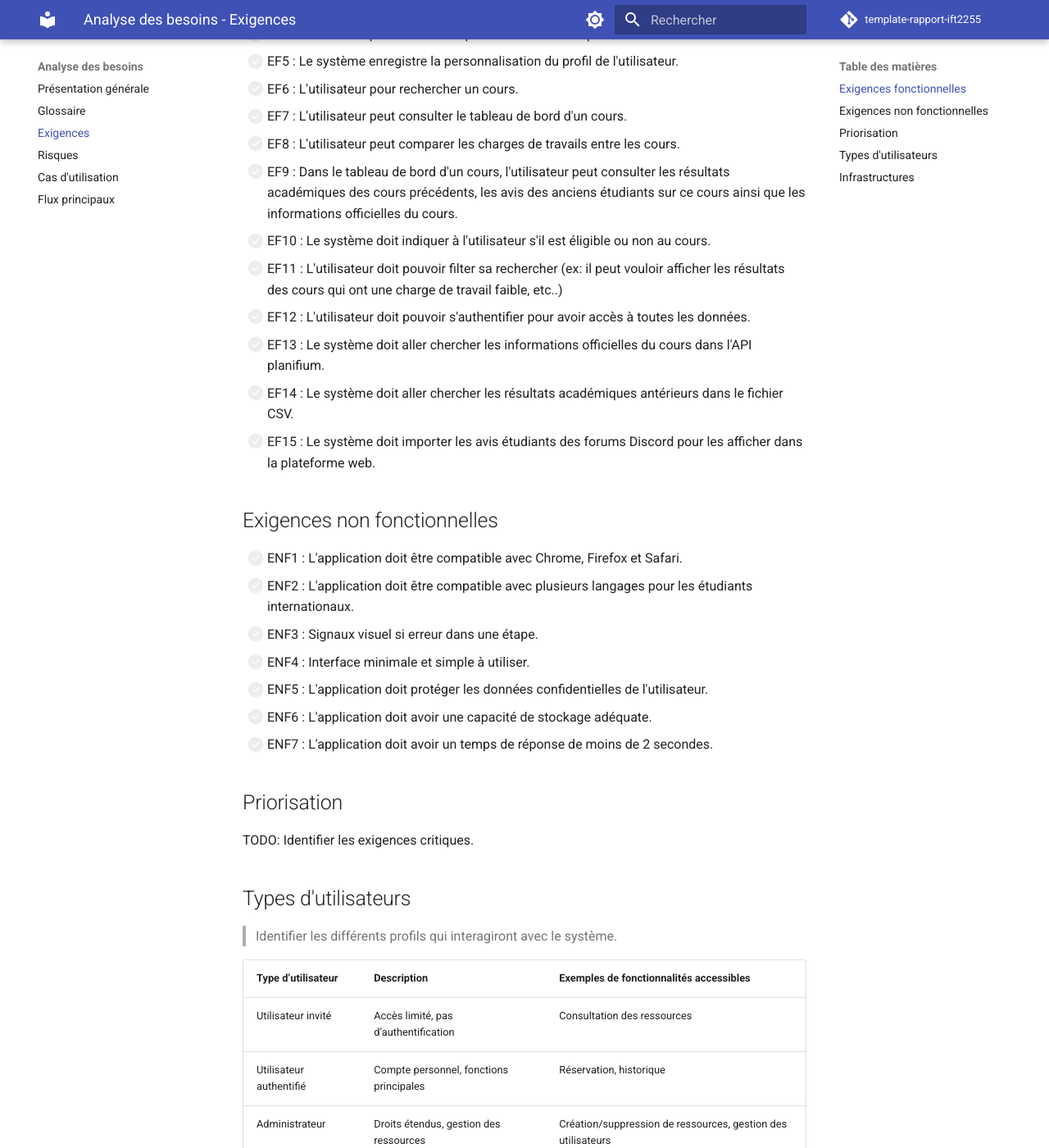
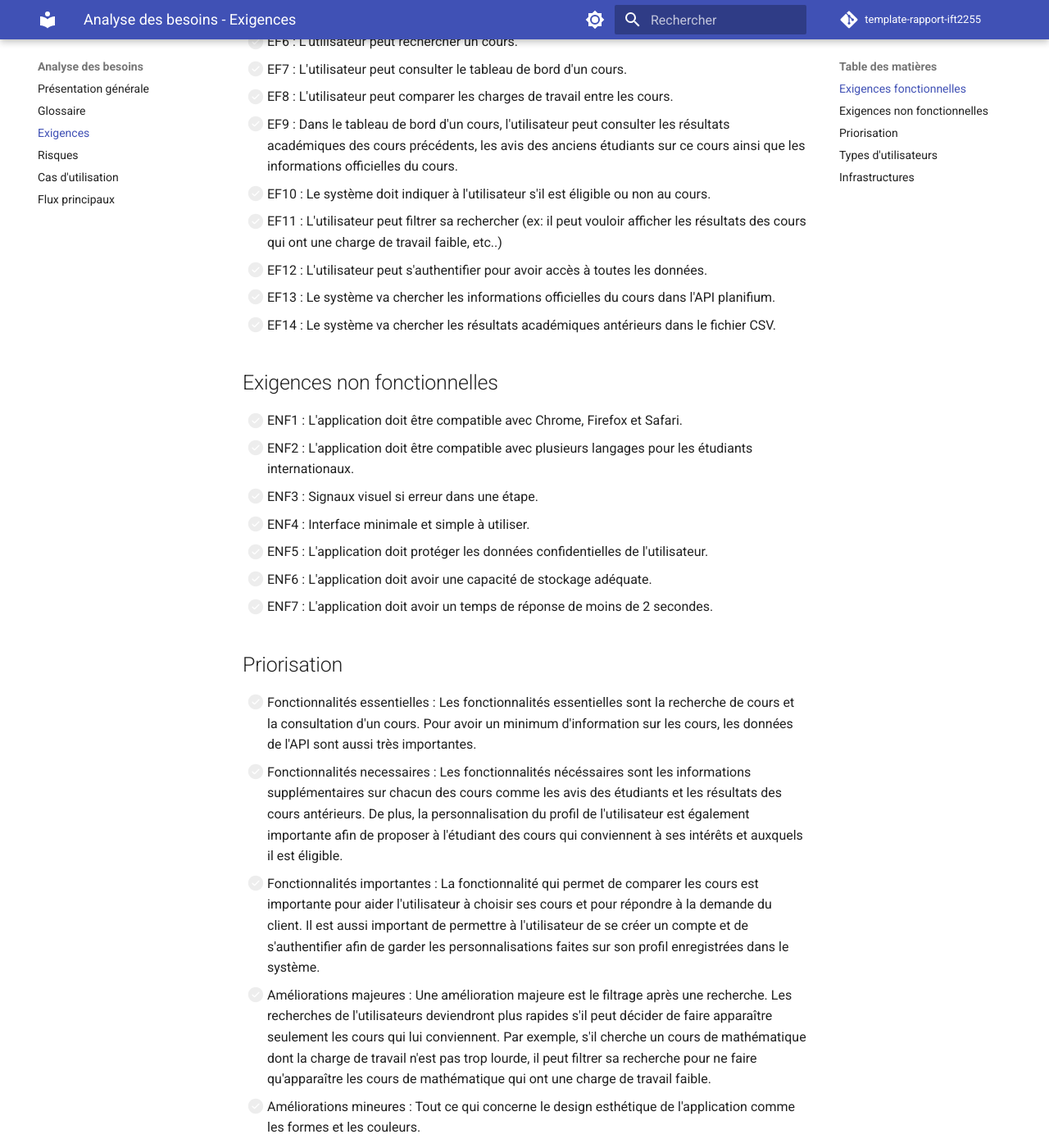
Before and after one commit to jujutheriault/IFT2255_Devoir1, an MkDocs documentation site: the page built from docs/besoins/exigences.md, in a window 1280 px wide and 1400 px high, scrolled down 434 px. Shown: the whole window at 82% size. Built offline with MkDocs 1.6.1 and Material for MkDocs 9.7.7, drawn with Linux system fonts in a browser that asks for light colours; comment, search, counter and statistics services are not loaded; some of the changed text lies outside the part shown.

Commit message:
Ajout des besoin fonctionnels + priorisations + tyoes d'utilisateurs

```diff
--- a/docs/besoins/exigences.md
+++ b/docs/besoins/exigences.md
@@ -6,25 +6,20 @@ title: Analyse des besoins - Exigences
 
 ## Exigences fonctionnelles
 
-TODO: Liste des fonctions que le système doit accomplir.
-
-Exemple :
-
 - [ ] EF1 : L’utilisateur peut créer un compte.
-- [ ] EF2 : Le système envoie un courriel de confirmation.
+- [ ] EF3 : Le système doit importer les avis étudiants des forums Discord pour les afficher dans la plateforme web.
 - [ ] EF3 : Le système permet à l'utilisateur de personnaliser son profil.
 - [ ] EF4 : L'utilisateur peut en tout temps aller modifier son profil.
 - [ ] EF5 : Le système enregistre la personnalisation du profil de l'utilisateur.
-- [ ] EF6 : L'utilisateur pour rechercher un cours.
+- [ ] EF6 : L'utilisateur peut rechercher un cours.
 - [ ] EF7 : L'utilisateur peut consulter le tableau de bord d'un cours.
-- [ ] EF8 : L'utilisateur peut comparer les charges de travails entre les cours.
+- [ ] EF8 : L'utilisateur peut comparer les charges de travail entre les cours.
 - [ ] EF9 : Dans le tableau de bord d'un cours, l'utilisateur peut consulter les résultats académiques des cours précédents, les avis des anciens étudiants sur ce cours ainsi que les informations officielles du cours.
 - [ ] EF10 : Le système doit indiquer à l'utilisateur s'il est éligible ou non au cours.
-- [ ] EF11 : L'utilisateur doit pouvoir filter sa rechercher (ex: il peut vouloir afficher les résultats des cours qui ont une charge de travail faible, etc..)
-- [ ] EF12 : L'utilisateur doit pouvoir s'authentifier pour avoir accès à toutes les données.
-- [ ] EF13 : Le système doit aller chercher les informations officielles du cours dans l'API planifium.
-- [ ] EF14 : Le système doit aller chercher les résultats académiques antérieurs dans le fichier CSV.
-- [ ] EF15 : Le système doit importer les avis étudiants des forums Discord pour les afficher dans la plateforme web.
+- [ ] EF11 : L'utilisateur peut filtrer sa rechercher (ex: il peut vouloir afficher les résultats des cours qui ont une charge de travail faible, etc..)
+- [ ] EF12 : L'utilisateur peut s'authentifier pour avoir accès à toutes les données.
+- [ ] EF13 : Le système va chercher les informations officielles du cours dans l'API planifium.
+- [ ] EF14 : Le système va chercher les résultats académiques antérieurs dans le fichier CSV.
 
 ## Exigences non fonctionnelles
 
@@ -38,7 +33,21 @@ Exemple :
 
 ## Priorisation
 
-TODO: Identifier les exigences critiques.
+- [ ] Fonctionnalités essentielles :
+Les fonctionnalités essentielles sont la recherche de cours et la consultation d'un cours.
+Pour avoir un minimum d'information sur les cours, les données de l'API sont aussi très importantes.
+- [ ] Fonctionnalités necessaires :
+Les fonctionnalités nécéssaires sont les informations supplémentaires sur chacun des cours comme les avis des étudiants
+et les résultats des cours antérieurs. De plus, la personnalisation du profil de l'utilisateur est également importante
+afin de proposer à l'étudiant des cours qui conviennent à ses intérêts et auxquels il est éligible.
+- [ ] Fonctionnalités importantes :
+La fonctionnalité qui permet de comparer les cours est importante pour aider l'utilisateur à choisir ses cours et pour répondre à
+la demande du client. Il est aussi important de permettre à l'utilisateur de se créer un compte et de s'authentifier afin de
+garder les personnalisations faites sur son profil enregistrées dans le système.
+- [ ] Améliorations majeures :
+Une amélioration majeure est le filtrage après une recherche. Les recherches de l'utilisateurs deviendront plus rapides s'il peut décider de faire apparaître seulement les cours qui lui conviennent. Par exemple, s'il cherche un cours de mathématique dont la charge de travail n'est pas trop lourde, il peut filtrer sa recherche pour ne faire qu'apparaître les cours de mathématique qui ont une charge de travail faible.
+- [ ] Améliorations mineures : Tout ce qui concerne le design esthétique de l'application comme les formes et les couleurs.
+
 
 ## Types d'utilisateurs
 
@@ -47,8 +56,12 @@ TODO: Identifier les exigences critiques.
 | Type d’utilisateur | Description | Exemples de fonctionnalités accessibles |
 |--------------------|-------------|------------------------------------------|
 | Utilisateur invité | Accès limité, pas d’authentification | Consultation des ressources |
-| Utilisateur authentifié | Compte personnel, fonctions principales | Réservation, historique |
+| Utilisateur authentifié | Compte personnel, fonctions principales | Historique, personnalisation du profil. information sur l'eligibilité |
 | Administrateur | Droits étendus, gestion des ressources | Création/suppression de ressources, gestion des utilisateurs |
+| Étudiant| Type d'utilisateur authentifié | Historique, personnalisation du profil, information sur l'eligibilité |
+| Professeur| Type d'utilisateur authentifié| Historique, consultation des avis sur les cours dont il est l'enseignant |
+| TGDE| Type d'utilisateur authentifié | Historique, accès aux informations sur les cours qui peuvent l'aider dans son travail|
+| Futur étudiant | Type d'utilisateur invité | Consultation des ressources, il peut vouloir consulter les cours offerts et les avis pour l'aider à faire son choix d'Université |
 
 <!-- TODO: Détailler selon le périmètre du projet. -->
 
```
Also changed, not shown: docs/besoins/index.md (+5 -4 lines).
